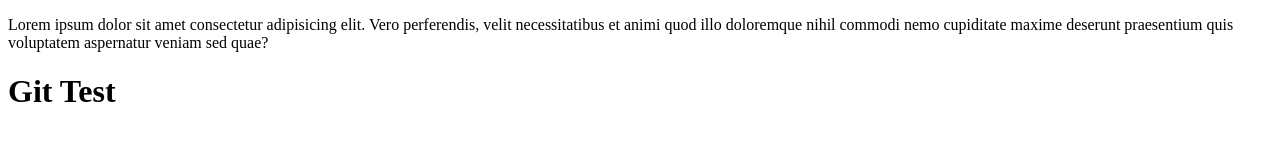
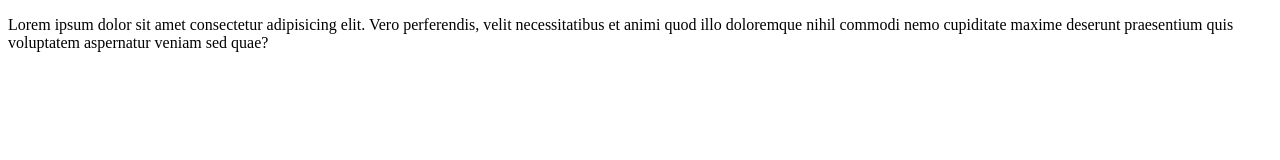
Before and after one commit to realkhatju/GitTesting, a plain HTML site: page index.html in a window 1280 px wide. Drawn offline with Linux system fonts and the light colour scheme.

```diff
--- a/index.html
+++ b/index.html
@@ -10,9 +10,7 @@
 <header>
     <p>Lorem ipsum dolor sit amet consectetur adipisicing elit. Vero perferendis, velit necessitatibus et animi quod illo doloremque nihil commodi nemo cupiditate maxime deserunt praesentium quis voluptatem aspernatur veniam sed quae?</p>
 </header>
-<body>
-    <h1>Git Test</h1>
-</body>
+
 
 
 </html>
```
